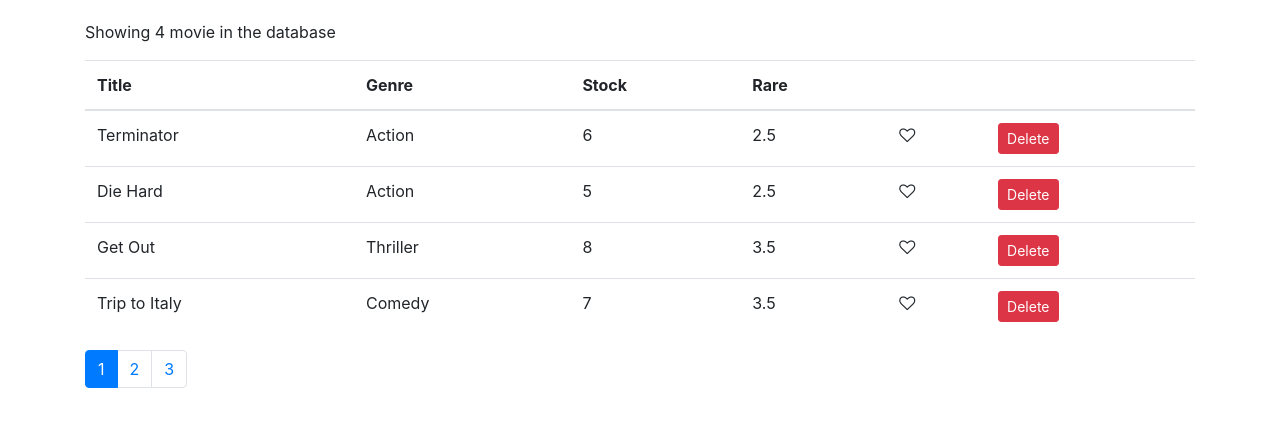
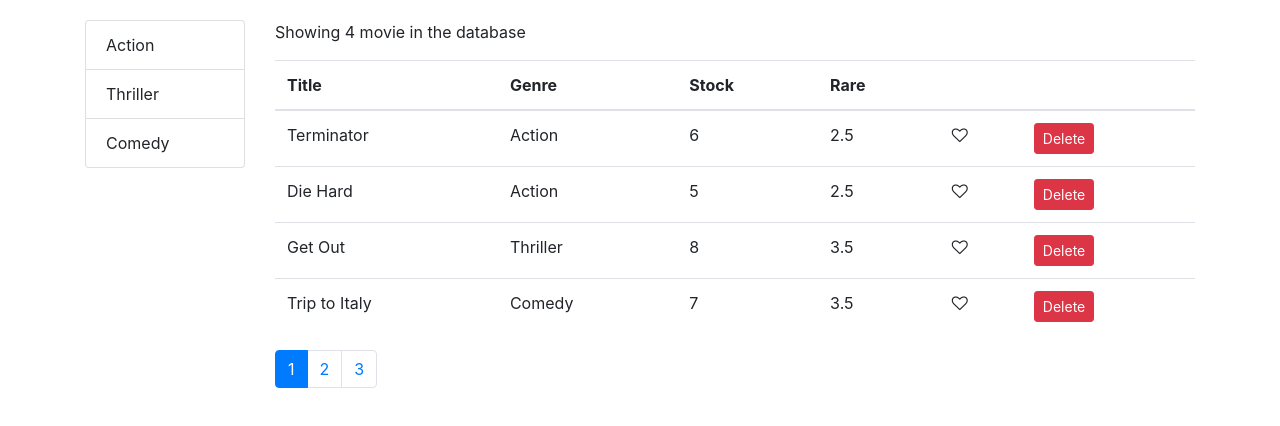
Before and after one commit to Mpinan/ReactProject, a React (Create React App) app in the folder vidly/: page / in a window 1280 px wide. Shown: the top 426 px of the page. Built offline with nearby package versions, Linux system fonts and the light colour scheme.

Commit message:
Added handle event for the genre

```diff
--- /dev/null
+++ b/vidly/src/component/common/listGroup.jsx
@@ -0,0 +1,13 @@
+import React, { Component } from "react";
+
+const List = () => {
+  return (
+    <ul className="list-group">
+      <li className="list-group-item">Action</li>
+      <li className="list-group-item">Thriller</li>
+      <li className="list-group-item">Comedy</li>
+    </ul>
+  );
+};
+
+export default List;
--- a/vidly/src/component/movies.jsx
+++ b/vidly/src/component/movies.jsx
@@ -1,15 +1,22 @@
 import React, { Component } from "react";
 import Like from "../component/common/like";
 import Pagination from "../component/common/pagination";
+import List from "../component/common/listGroup";
 import { getMovies } from "../services/fakeMovieService";
+import { getGenres } from "../services/fakeGenreService";
 import { paginate } from "../utilities/paginate";
 
 class Movies extends Component {
   state = {
-    movies: getMovies(),
+    movies: [],
+    genres: [],
     pageSize: 4,
     currentPage: 1
   };
+
+  componentDidMount() {
+    this.setState({ movies: getMovies(), genres: getGenres() });
+  }
 
   handleDelete = movie => {
     const movies = this.state.movies.filter(m => m._id !== movie._id);
@@ -30,6 +37,10 @@ class Movies extends Component {
     this.setState({ currentPage: page });
   };
 
+  handleGenreSelect = genre => {
+    console.log(genre);
+  };
+
   render() {
     const { length: count } = this.state.movies;
     const { pageSize, currentPage, movies: allMovies } = this.state;
@@ -38,7 +49,14 @@ class Movies extends Component {
     const movies = paginate(allMovies, currentPage, pageSize);
 
     return (
-      <React.Fragment>
+      <div className="row">
+        <div className="col-2">
+          <List
+            items={this.state.genres}
+            onItemSelect={this.handleGenreSelect}
+          />
+        </div>
+        <div className="col">
           <p>Showing {pageSize} movie in the database</p>
           <table className="table">
             <thead>
@@ -51,6 +69,7 @@ class Movies extends Component {
                 <th></th>
               </tr>
             </thead>
+            {/* </thead> */}
             <tbody>
               {movies.map(movie => (
                 <tr key={movie._id}>
@@ -82,7 +101,8 @@ class Movies extends Component {
             currentPage={currentPage}
             onPageChange={this.handlePageChange}
           />
-      </React.Fragment>
+        </div>
+      </div>
     );
   }
 }
```
Lines whose indentation alone changed are shown as unchanged.
